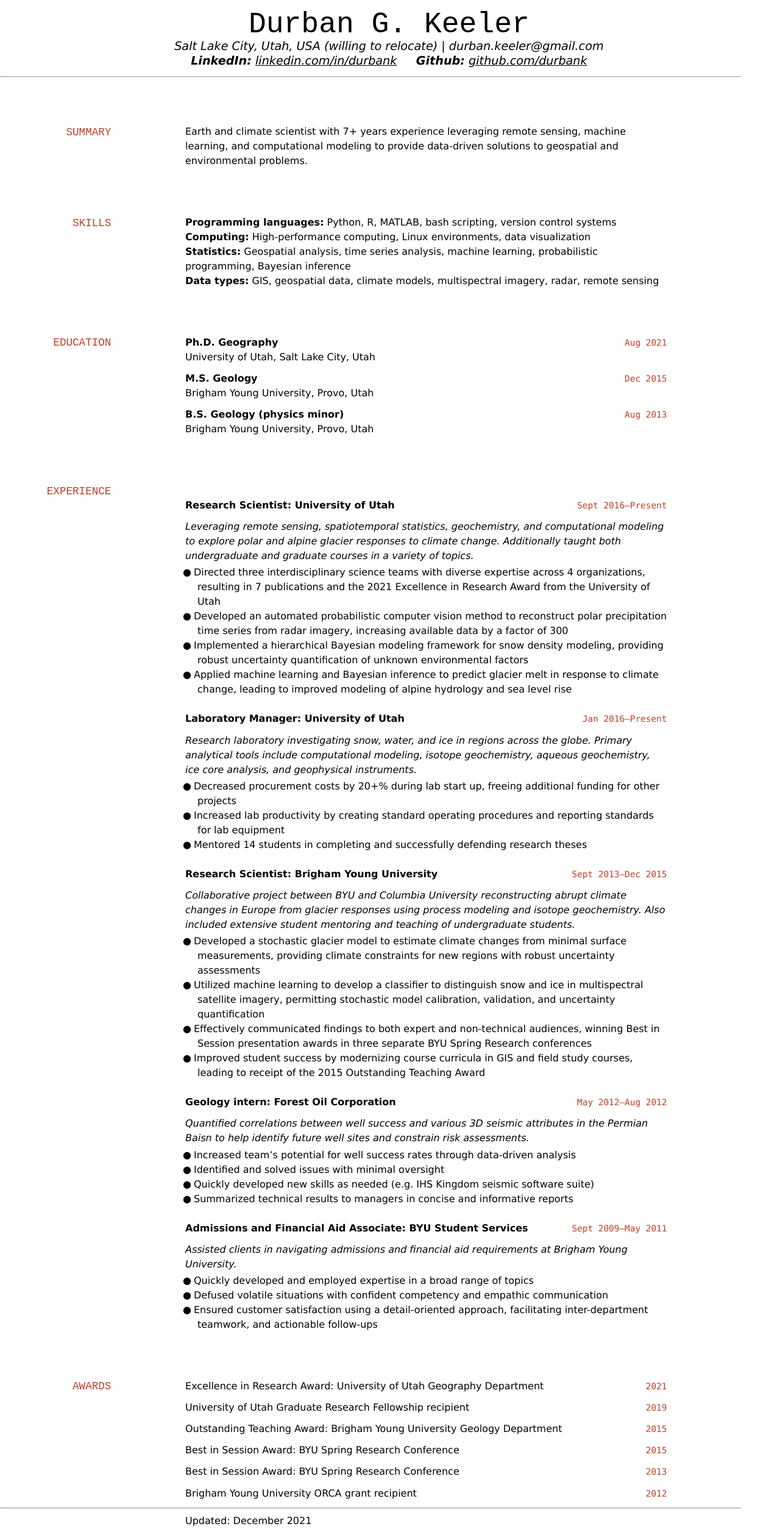
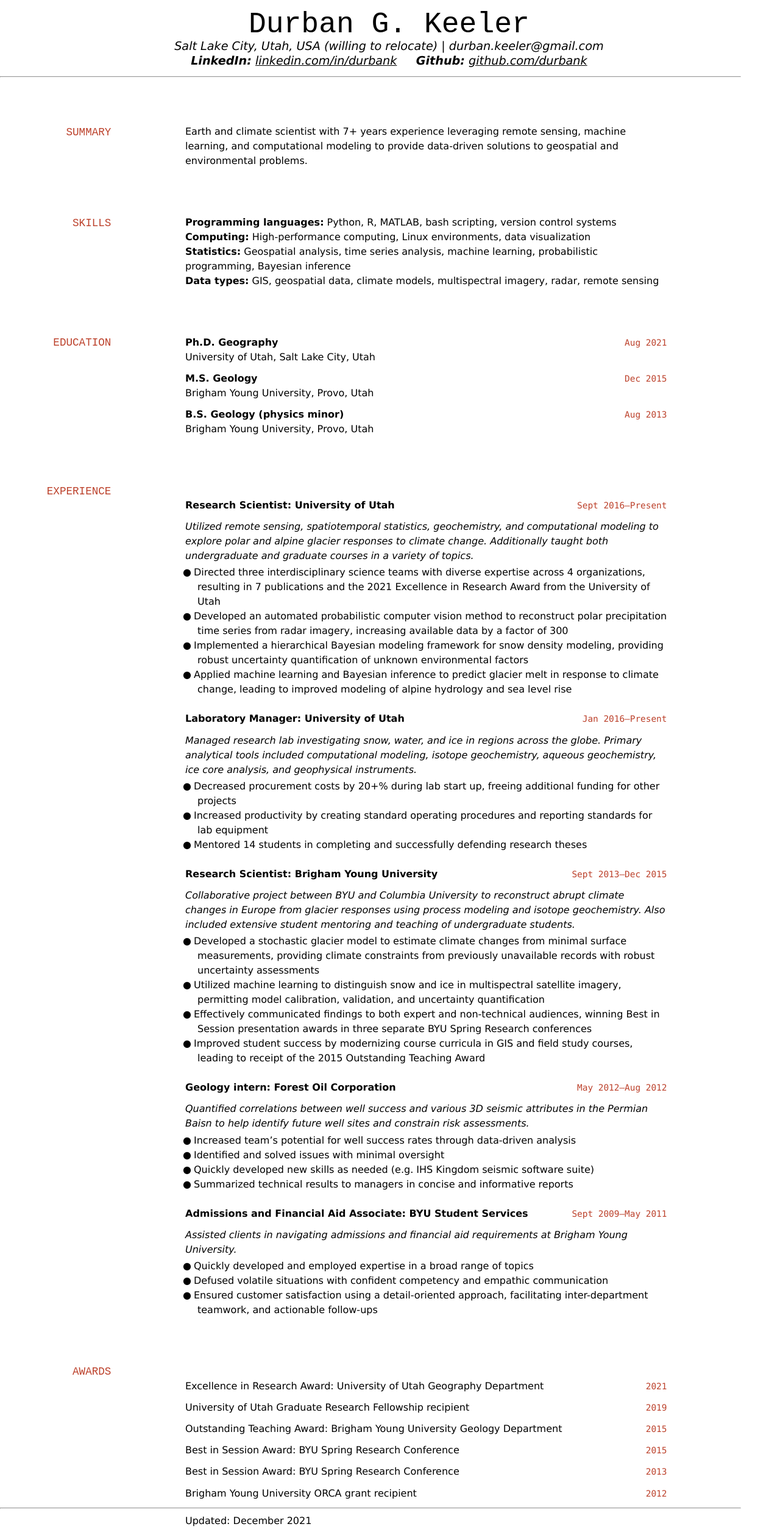
Before and after one commit to durbank/durbank.github.io, a Jekyll site: the page built from cv/resume.md, in a window 1280 px wide. Shown: the whole page at 61% size. Built offline with Jekyll 4.4.1, drawn with Linux system fonts in a browser that asks for light colours.

Commit message:
Addresses screen/print discrepencies with AWARDS heading

```diff
--- a/cv/media/resume-print.css
+++ b/cv/media/resume-print.css
@@ -156,9 +156,10 @@
 	font-size: 1.1em;
 	color: #a00;
 	margin-top: 0.33em;
+	margin-left: 1em;
 	position: relative;
 	top: 1.2em;
-	text-align: right;
+	text-align: left;
 	/* width: 20%; */
 	width: 15%;
 }
--- a/cv/resume.md
+++ b/cv/resume.md
@@ -43,7 +43,7 @@
 `Sept 2016–Present`
 **Research Scientist: University of Utah**
 
-*Leveraging remote sensing, spatiotemporal statistics, geochemistry, and computational modeling to explore polar and alpine glacier responses to climate change.
+*Utilized remote sensing, spatiotemporal statistics, geochemistry, and computational modeling to explore polar and alpine glacier responses to climate change.
 Additionally taught both undergraduate and graduate courses in a variety of topics.*
 
 - Directed three interdisciplinary science teams with diverse expertise across 4 organizations, resulting in 7 publications and the 2021 Excellence in Research Award from the University of Utah
@@ -54,21 +54,21 @@
 `Jan 2016–Present`
 **Laboratory Manager: University of Utah**
 
-*Research laboratory investigating snow, water, and ice in regions across the globe.
-Primary analytical tools include computational modeling, isotope geochemistry, aqueous geochemistry, ice core analysis, and geophysical instruments.*
+*Managed research lab investigating snow, water, and ice in regions across the globe.
+Primary analytical tools included computational modeling, isotope geochemistry, aqueous geochemistry, ice core analysis, and geophysical instruments.*
 
 - Decreased procurement costs by 20+% during lab start up, freeing additional funding for other projects
-- Increased lab productivity by creating standard operating procedures and reporting standards for lab equipment
+- Increased productivity by creating standard operating procedures and reporting standards for lab equipment
 - Mentored 14 students in completing and successfully defending research theses
 
 `Sept 2013–Dec 2015`
 **Research Scientist: Brigham Young University**
 
-*Collaborative project between BYU and Columbia University reconstructing abrupt climate changes in Europe from glacier responses using process modeling and isotope geochemistry.
+*Collaborative project between BYU and Columbia University to reconstruct abrupt climate changes in Europe from glacier responses using process modeling and isotope geochemistry.
 Also included extensive student mentoring and teaching of undergraduate students.*
 
-- Developed a stochastic glacier model to estimate climate changes from minimal surface measurements, providing climate constraints for new regions with robust uncertainty assessments
-- Utilized machine learning to develop a classifier to distinguish snow and ice in multispectral satellite imagery, permitting stochastic model calibration, validation, and uncertainty quantification
+- Developed a stochastic glacier model to estimate climate changes from minimal surface measurements, providing climate constraints from previously unavailable records with robust uncertainty assessments
+- Utilized machine learning to distinguish snow and ice in multispectral satellite imagery, permitting model calibration, validation, and uncertainty quantification
 - Effectively communicated findings to both expert and non-technical audiences, winning Best in Session presentation awards in three separate BYU Spring Research conferences
 - Improved student success by modernizing course curricula in GIS and field study courses, leading to receipt of the 2015 Outstanding Teaching Award
 
@@ -91,8 +91,9 @@
 - Defused volatile situations with confident competency and empathic communication
 - Ensured customer satisfaction using a detail-oriented approach, facilitating inter-department teamwork, and actionable follow-ups
 
-## AWARDS
+### AWARDS
 
+\
 `2021`
 Excellence in Research Award: University of Utah Geography Department
 
```
